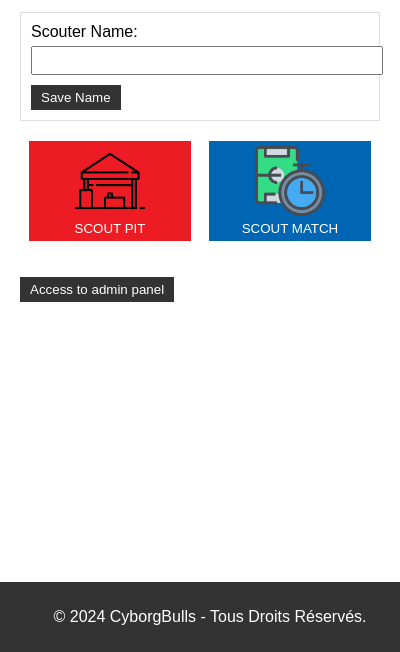
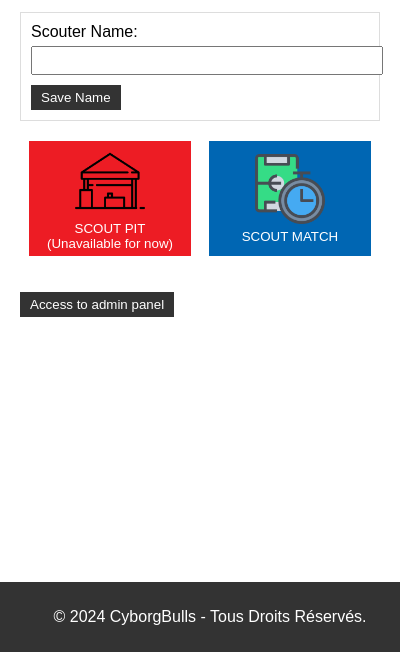
Before and after one commit to Crazzynel/cyborgbulls-scouting2, an Electron app: page index.html in a window 400 px wide. Shown: the part 192-844 px from the top of the page. Drawn offline with Linux system fonts and the light colour scheme.

Commit message:
Rendu indisponible la page "Pit Scout"

```diff
--- a/index.html
+++ b/index.html
@@ -31,7 +31,7 @@
         <div class="scout-buttons">
             <button class="button_scout_pit" onclick="navigateToPitScouting()">
                 <img class="scout_icon" src="images/tkt.png" alt="Pit Icon">
-                <span>SCOUT PIT</span>
+                <span>SCOUT PIT (Unavailable for now)</span>
             </button>
             <button class="button_scout_match" onclick="navigateToMatchScouting()">
                 <img class="scout_icon" src="images/temps.png" alt="Match Icon">
```
